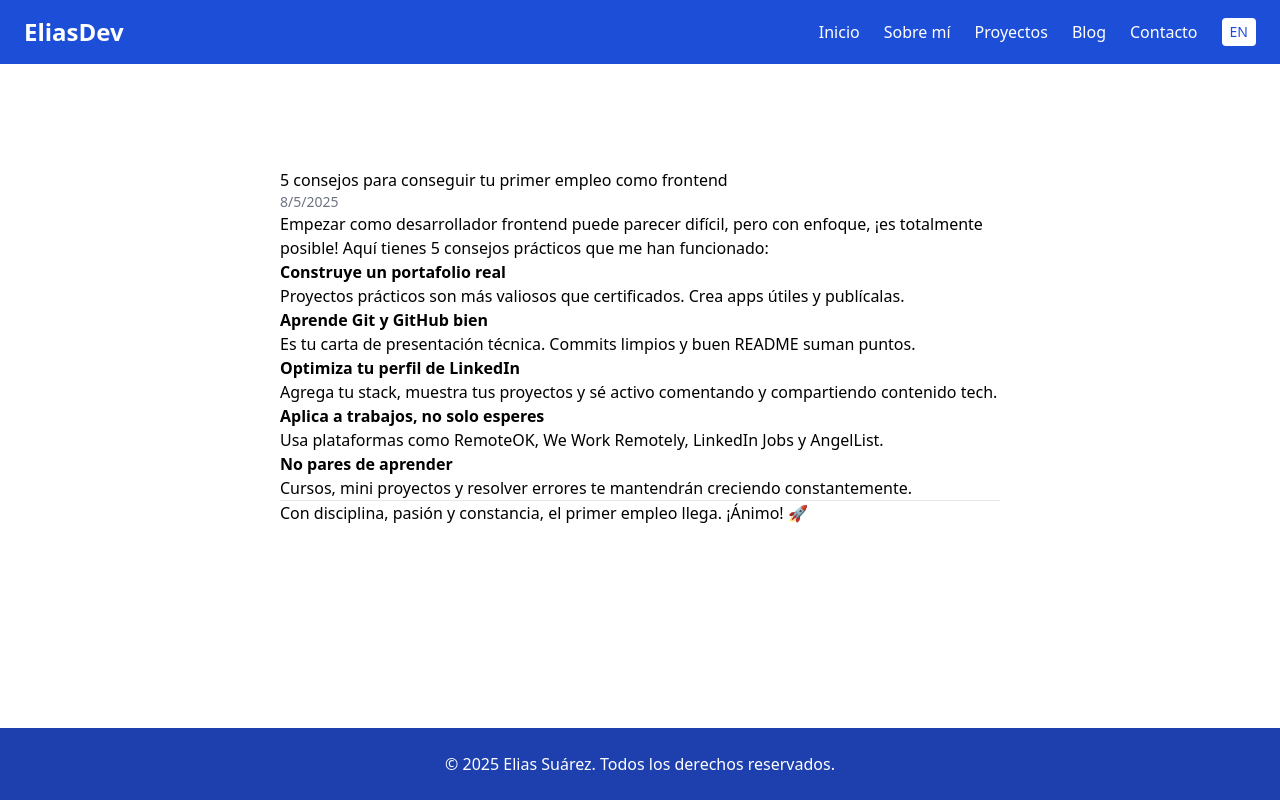
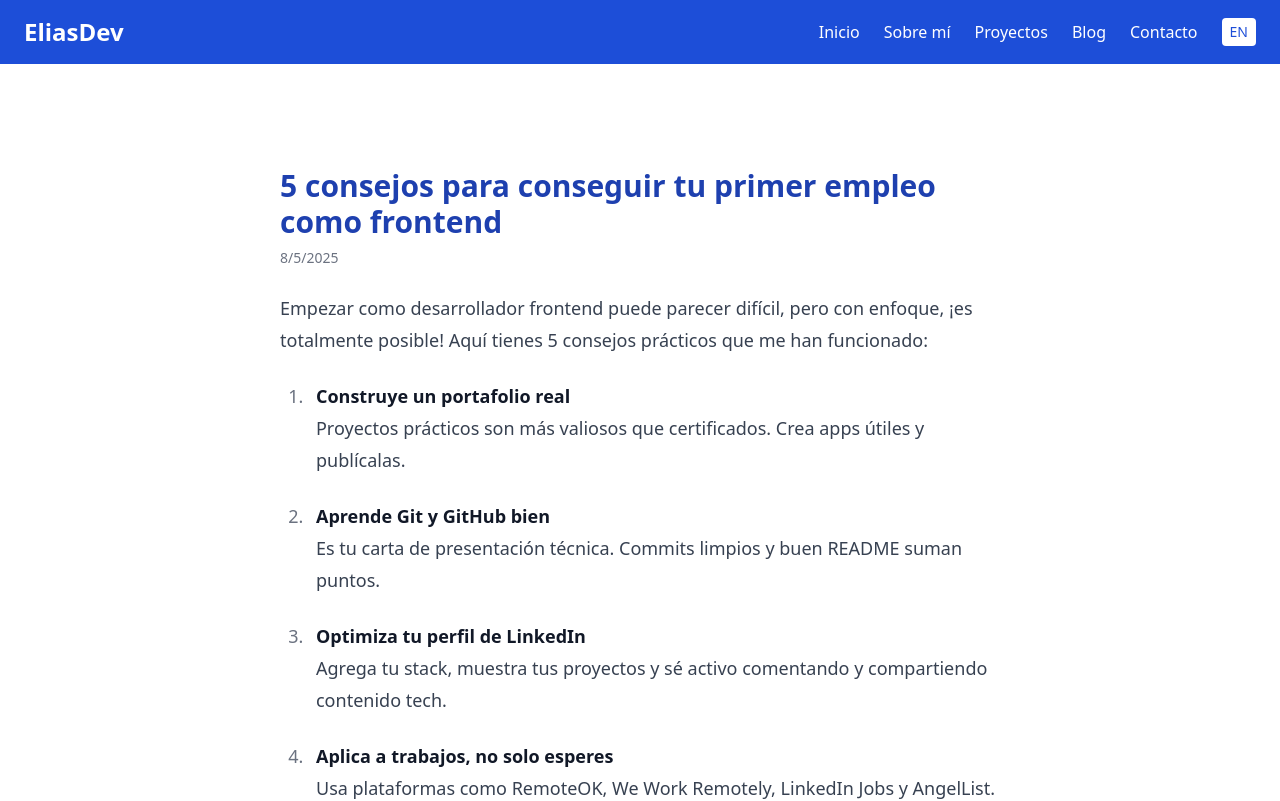
Before and after one commit to Eliasuarez04/my-portfolio, a React (Vite) app: page /blog/consejos-para-primer-empleo in a window 1280 px wide. Shown: the top 801 px of the page. Built offline with nearby package versions, Linux system fonts and the light colour scheme.

Commit message:
Mejora visual del blog con diseño moderno y tipografía

```diff
--- a/package.json
+++ b/package.json
@@ -21,6 +21,7 @@
   "devDependencies": {
     "@eslint/js": "^9.30.1",
     "@tailwindcss/postcss": "^4.1.11",
+    "@tailwindcss/typography": "^0.5.16",
     "@types/react": "^19.1.8",
     "@types/react-dom": "^19.1.6",
     "@vitejs/plugin-react": "^4.6.0",
--- a/src/pages/Blog.jsx
+++ b/src/pages/Blog.jsx
@@ -10,9 +10,11 @@ const Blog = () => {
       <h2 className="text-4xl font-bold text-center text-blue-700 mb-12">{translations.blog.title}</h2>
       <div className="space-y-6">
         {posts.map((post, index) => (
-          <div key={index} className="bg-white p-6 rounded shadow hover:shadow-md transition">
+          <div key={index} className="bg-white p-6 rounded-lg shadow hover:shadow-md transition border">
             <h3 className="text-2xl font-semibold text-blue-800">{post.title}</h3>
-            <p className="text-gray-600 text-sm mb-2">{new Date(post.date).toLocaleDateString()}</p>
+            <p className="text-gray-500 text-sm mb-2">
+              {new Date(post.date).toLocaleDateString()}
+            </p>
             <Link to={`/blog/${post.slug}`} className="text-blue-600 hover:underline font-medium">
               {translations.blog.readMore}
             </Link>
--- a/src/pages/BlogPost.jsx
+++ b/src/pages/BlogPost.jsx
@@ -9,10 +9,15 @@ const BlogPost = () => {
   if (!post) return <p className="text-center py-10">Post no encontrado.</p>
 
   return (
-    <article className="max-w-3xl mx-auto px-6 py-16 prose prose-blue">
-      <h1>{post.title}</h1>
-      <p className="text-sm text-gray-500">{new Date(post.date).toLocaleDateString()}</p>
-      <ReactMarkdown>{post.content}</ReactMarkdown>
+    <article className="max-w-3xl mx-auto px-6 py-16 animate-fade-in">
+      <h1 className="text-3xl font-bold text-blue-800 mb-2">{post.title}</h1>
+      <p className="text-gray-500 text-sm mb-6">
+        {new Date(post.date).toLocaleDateString()}
+      </p>
+
+      <div className="prose max-w-none prose-blue prose-lg">
+        <ReactMarkdown>{post.content}</ReactMarkdown>
+      </div>
     </article>
   )
 }
--- a/tailwind.config.js
+++ b/tailwind.config.js
@@ -17,5 +17,5 @@ export default {
       },
     },
   },
-  plugins: [],
+  plugins: [require('@tailwindcss/typography')],
 }
```
Also changed, not shown: 1 other file (tests, documents, lock files or other folders).
